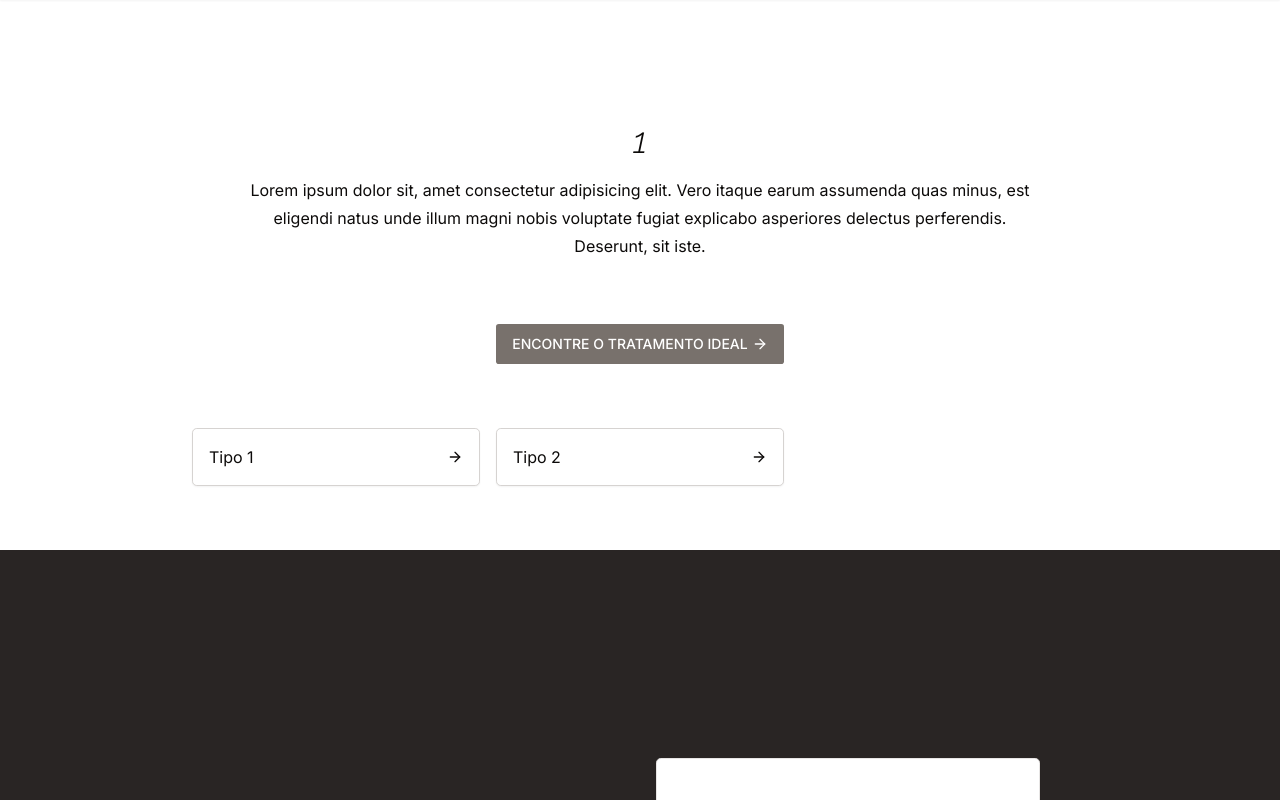
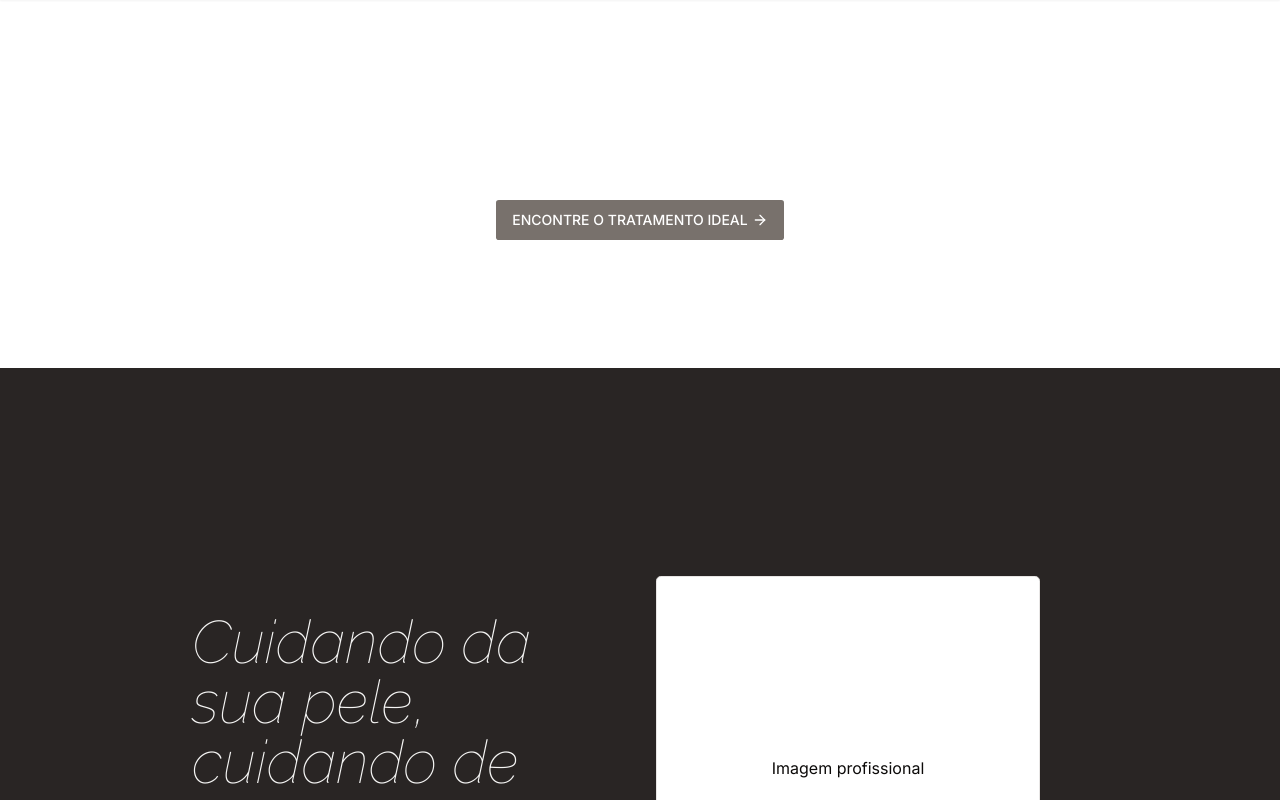
Before and after one commit to GabrielOtsugua/dani-portfolio, a Next.js app: page /tratamentos/1 in a window 1280 px wide. Shown: the top 800 px of the page. Built offline with nearby package versions, Linux system fonts and the light colour scheme.

Commit message:
criar um db provisorio e deixar o menu e pagina tratamentos dinamicos

```diff
--- a/package.json
+++ b/package.json
@@ -22,12 +22,14 @@
     "react-dom": "^18",
     "tailwind-merge": "^2.4.0",
     "tailwindcss-animate": "^1.0.7",
+    "uuid": "^10.0.0",
     "vaul": "^0.9.1"
   },
   "devDependencies": {
     "@types/node": "^20",
     "@types/react": "^18",
     "@types/react-dom": "^18",
+    "@types/uuid": "^10.0.0",
     "eslint": "^8",
     "eslint-config-next": "14.2.5",
     "postcss": "^8",
--- a/src/app/tratamentos/[type]/page.tsx
+++ b/src/app/tratamentos/[href]/page.tsx
@@ -6,11 +6,12 @@ import TreatmentsDialogData from "@/components/TreatmentsDialogData";
 import { Button } from "@/components/ui/button";
 import { Card } from "@/components/ui/card";
 import { Dialog, DialogTrigger } from "@/components/ui/dialog";
+import { menu } from "@/data/data";
 import { useGSAP } from "@gsap/react";
 import { ArrowRight } from "lucide-react";
 
 interface MenuParams {
-  params: { type: string };
+  params: { href: string };
 }
 
 export default function Tratamentos({ params }: MenuParams) {
@@ -21,18 +22,17 @@ export default function Tratamentos({ params }: MenuParams) {
     slideRight(".tratamentos3", 0.4);
   });
 
+  const tratamento_encontrado = menu.find((item) => item.href == params.href);
+
   return (
     <div>
       <Container className="relative flex flex-col items-center py-16 space-y-16">
         <header className="tratamentos1 space-y-4 text-center">
           <p className="text-4xl font-custom italic font-light">
-            {params.type.replaceAll("-", " ")}
+            {tratamento_encontrado?.nome_tratamento}
           </p>
           <p className="md:w-full lg:w-[800px] leading-7">
-            Lorem ipsum dolor sit, amet consectetur adipisicing elit. Vero
-            itaque earum assumenda quas minus, est eligendi natus unde illum
-            magni nobis voluptate fugiat explicabo asperiores delectus
-            perferendis. Deserunt, sit iste.
+            {tratamento_encontrado?.descricao_tratamento}
           </p>
         </header>
 
@@ -41,22 +41,17 @@ export default function Tratamentos({ params }: MenuParams) {
         </Button>
 
         <div className="tratamentos3 grid md:grid-cols-2 lg:grid-cols-3 2xl:grid-cols-4 gap-4 w-full">
+          {tratamento_encontrado?.tipos?.map((item) => (
             <Dialog>
               <DialogTrigger asChild>
                 <Card className="flex items-center justify-between p-4 w-full border-stone-300 cursor-pointer hover:bg-muted">
-                <p className="w-[90%] line-clamp-1">Tipo 1</p>
+                  <p className="w-[90%] line-clamp-1">{item.nome}</p>
                   <ArrowRight size={16} />
                 </Card>
               </DialogTrigger>
-            <DialogTrigger asChild>
-              <Card className="flex items-center justify-between p-4 w-full border-stone-300 cursor-pointer hover:bg-muted">
-                <p className="w-[90%] line-clamp-1">Tipo 2</p>
-                <ArrowRight size={16} />
-              </Card>
-            </DialogTrigger>
-
-            <TreatmentsDialogData />
+              <TreatmentsDialogData descricao={item.descricao} />
             </Dialog>
+          ))}
         </div>
       </Container>
     </div>
--- a/src/components/Menu.tsx
+++ b/src/components/Menu.tsx
@@ -3,6 +3,7 @@ import { Button } from "./ui/button";
 import { DrawerClose, DrawerContent } from "./ui/drawer";
 import Link from "next/link";
 import Container from "./Container";
+import { menu } from "@/data/data";
 
 export default function Menu() {
   return (
@@ -13,30 +14,16 @@ export default function Menu() {
         </p>
 
         <main className="grid md:grid-cols-2 gap-4 text-2xl font-custom font-light italic pb-8">
+          {menu.map((item) => (
             <DrawerClose asChild>
               <Link
-              href="/tratamentos/tratamentos-capilares"
+                href={`/tratamentos/${item.href}`}
                 className="hover:text-stone-400 w-fit"
               >
-              Tratamentos capilares
+                {item.nome_tratamento}
               </Link>
             </DrawerClose>
-          <DrawerClose asChild>
-            <Link
-              href="/tratamentos/injetaveis"
-              className="hover:text-stone-400 w-fit"
-            >
-              Injetáveis
-            </Link>
-          </DrawerClose>
-          <DrawerClose asChild>
-            <Link
-              href="/tratamentos/firmeza-e-sustentacao-da-pele"
-              className="hover:text-stone-400 w-fit"
-            >
-              Firmeza e sustentação da pele
-            </Link>
-          </DrawerClose>
+          ))}
         </main>
 
         <footer className="grid grid-cols-2 gap-4">
--- a/src/components/TreatmentsDialogData.tsx
+++ b/src/components/TreatmentsDialogData.tsx
@@ -1,14 +1,13 @@
 import { DialogContent } from "@/components/ui/dialog";
 
-export default function TreatmentsDialogData() {
+interface DialogProps {
+  descricao: string;
+}
+
+export default function TreatmentsDialogData({ descricao }: DialogProps) {
   return (
     <DialogContent className="w-[90%] rounded">
-      <p>
-        Lorem, ipsum dolor sit amet consectetur adipisicing elit. Facilis ex,
-        ullam numquam eius voluptas dicta eos eligendi inventore. Possimus
-        maxime necessitatibus fugiat beatae, eaque illo consequatur quam nobis
-        rerum sint!
-      </p>
+      <p>{descricao}</p>
     </DialogContent>
   );
 }
--- /dev/null
+++ b/src/data/data.tsx
@@ -0,0 +1,56 @@
+import { v4 as uuid } from "uuid";
+
+export const menu = [
+  {
+    id: uuid(),
+    href: "tratamentos-faciais",
+    nome_tratamento: "Tratamentos faciais",
+    descricao_tratamento:
+      "Nossos tratamentos faciais são personalizados para cuidar da pele, promovendo hidratação, rejuvenescimento e combate a sinais de envelhecimento, manchas e acne. Utilizamos técnicas avançadas e produtos de qualidade para deixar sua pele saudável e radiante.",
+    tipos: [
+      {
+        nome: "Manchas e cicatrizes",
+        descricao:
+          "Oferecemos tratamentos específicos para reduzir manchas e cicatrizes no rosto, promovendo uniformidade e suavidade da pele. Utilizamos técnicas avançadas para clareamento e regeneração, visando uma pele mais saudável e com aparência rejuvenescida.",
+      },
+      {
+        nome: "Firmeza e sustentação",
+        descricao:
+          "Nossos tratamentos para firmeza e sustentação do rosto ajudam a combater a flacidez, restaurando a elasticidade e o contorno facial. Utilizamos técnicas que estimulam a produção de colágeno, garantindo uma pele mais firme e rejuvenescida.",
+      },
+    ],
+  },
+  {
+    id: uuid(),
+    href: "tratamentos-capilares",
+    nome_tratamento: "Tratamentos capilares",
+    descricao_tratamento:
+      "Oferecemos tratamentos capilares para revitalizar, fortalecer e nutrir os fios, combatendo queda de cabelo, caspa e oleosidade. Utilizamos técnicas modernas e produtos específicos para garantir a saúde e beleza dos cabelos.",
+  },
+  {
+    id: uuid(),
+    href: "tratamentos-corporais",
+    nome_tratamento: "Tratamentos corporais",
+    descricao_tratamento:
+      "Nossos tratamentos corporais promovem relaxamento, hidratação e melhora da aparência da pele. São indicados para combater celulite, flacidez e promover bem-estar geral, utilizando técnicas eficazes e produtos de qualidade.",
+    tipos: [
+      {
+        nome: "Manchas e cicatrizes",
+        descricao:
+          "Tratamentos voltados para reduzir manchas e cicatrizes no corpo, melhorando a textura e o tom da pele. Utilizamos técnicas especializadas que promovem a regeneração e uniformização, deixando a pele mais saudável e uniforme.",
+      },
+      {
+        nome: "Firmeza e sustentação",
+        descricao:
+          "Tratamentos para melhorar a firmeza e sustentação do corpo, combatendo a flacidez e restaurando a elasticidade da pele. Utilizamos técnicas que estimulam a produção de colágeno e tonificam a pele, promovendo um contorno mais definido e uma aparência mais jovem.",
+      },
+    ],
+  },
+  {
+    id: uuid(),
+    href: "injetaveis",
+    nome_tratamento: "Injetáveis",
+    descricao_tratamento:
+      "Tratamentos injetáveis são utilizados para rejuvenescimento e correção estética. Incluem toxina botulínica, preenchedores faciais e outras substâncias que suavizam rugas, repõem volume e melhoram o contorno facial, garantindo resultados naturais e eficazes.",
+  },
+];
```
Also changed, not shown: 1 other file (tests, documents, lock files or other folders). Lines whose indentation alone changed are shown as unchanged.
